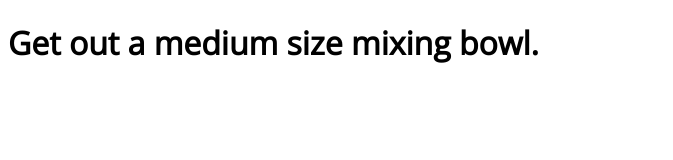
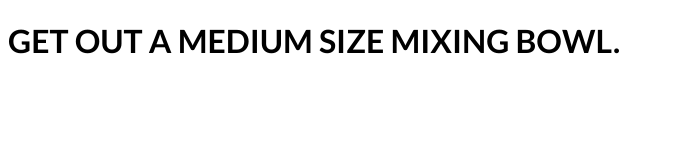
Before and after one commit to danbolt/breaky, a plain HTML site: page index.html in a window 1280 px wide. Shown: the whole page, without its empty margins (0-673 px from the left). Drawn offline with nearby package versions, Linux system fonts and the light colour scheme.

Commit message:
Changed some view stuff

```diff
--- a/index.html
+++ b/index.html
@@ -1,17 +1,19 @@
 <!DOCTYPE html>
 <html>
 <head>
+  <meta name="viewport" content="width=device-width, initial-scale=1, maximum-scale=1">
+
   <title>Breaky</title>
 
   <script src="//ajax.googleapis.com/ajax/libs/jquery/2.1.1/jquery.min.js"></script>
 
-  <link href='http://fonts.googleapis.com/css?family=Open+Sans' rel='stylesheet' type='text/css'>
+  <link href='http://fonts.googleapis.com/css?family=Lato:700' rel='stylesheet' type='text/css'>
 
   <style>
   h1
   {
-    font-family: 'Open Sans', sans-serif;
-    font-weight: bold;
+    font-family: "Lato", Calibri, sans-serif;
+    font-weight: 700;
   }
   </style>
 </head>
--- a/js/main.js
+++ b/js/main.js
@@ -3,7 +3,7 @@ var currentState = null;
 
 var updateView = function(text)
 {
-  $('#slideContent').html('<h1>' + text + '</h1>');
+  $('#slideContent').html('<h1>' + text.toUpperCase() + '</h1>');
 }
 
 var applyRecipeData = function(recipeData)
```
